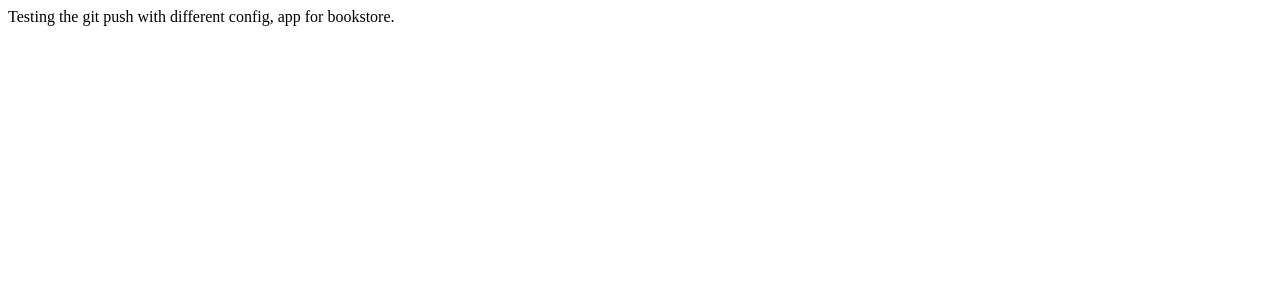
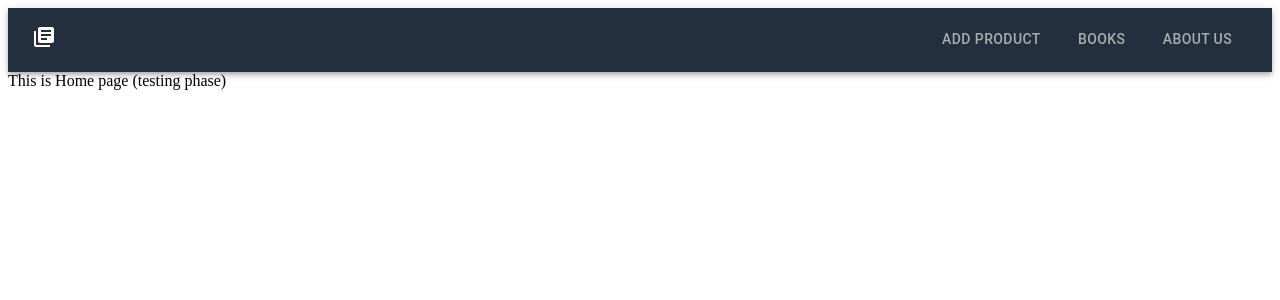
Before and after one commit to ajayhrishi/PracticeProject-BookStore-App-FrontEnd, a React (Create React App) app: page / in a window 1280 px wide. Shown: the top 300 px of the page. Built offline with nearby package versions, Linux system fonts and the light colour scheme.

Commit message:
finished making routes

```diff
--- a/package.json
+++ b/package.json
@@ -3,11 +3,16 @@
   "version": "0.1.0",
   "private": true,
   "dependencies": {
+    "@emotion/react": "^11.11.1",
+    "@emotion/styled": "^11.11.0",
+    "@mui/icons-material": "^5.14.11",
+    "@mui/material": "^5.14.11",
     "@testing-library/jest-dom": "^5.17.0",
     "@testing-library/react": "^13.4.0",
     "@testing-library/user-event": "^13.5.0",
     "react": "^18.2.0",
     "react-dom": "^18.2.0",
+    "react-router-dom": "^6.16.0",
     "react-scripts": "5.0.1",
     "web-vitals": "^2.1.4"
   },
--- a/src/App.js
+++ b/src/App.js
@@ -1,9 +1,24 @@
 import React from 'react'
-
+import { Routes, Route } from 'react-router-dom'
+import Header from './componenets/Header'
+import Home from './componenets/Home'
+import AboutUs from './componenets/AboutUs'
+import AddBook from './componenets/AddBook'
+import Books from './componenets/Book/Books'
 const App = () => {
   return (
     <div>
-       Testing the git push with different config, app for bookstore.
+      <header>
+        <Header/>
+      </header>
+      <main>
+        <Routes>
+          <Route path='/' element={<Home/>} exact></Route>
+          <Route path='/add' element={<AddBook/>} exact></Route>
+          <Route path='/books' element={<Books/>} exact></Route>
+          <Route path='/aboutUs' element={<AboutUs/>} exact></Route>
+        </Routes>
+      </main>
     </div>
   )
 }
--- /dev/null
+++ b/src/componenets/AboutUs.js
@@ -0,0 +1,11 @@
+import React from 'react'
+
+const AboutUs = () => {
+  return (
+    <div>
+       About Us Route, On testing phase.
+    </div>
+  )
+}
+
+export default AboutUs
--- /dev/null
+++ b/src/componenets/AddBook.js
@@ -0,0 +1,11 @@
+import React from 'react'
+
+const addBook = () => {
+  return (
+    <div>
+       AddBook Route. On testing phase
+    </div>
+  )
+}
+
+export default addBook
--- /dev/null
+++ b/src/componenets/Book/Books.js
@@ -0,0 +1,11 @@
+import React from 'react'
+
+const Books = () => {
+  return (
+    <div>
+      Books Route. On testing phase.
+    </div>
+  )
+}
+
+export default Books
--- /dev/null
+++ b/src/componenets/Header.js
@@ -0,0 +1,34 @@
+import React,{useState} from 'react';
+import {NavLink} from 'react-router-dom';
+import {AppBar, Typography, Toolbar,Tabs, Tab} from '@mui/material';
+import LibraryBooksIcon from '@mui/icons-material/LibraryBooks';
+
+const Header = () => {
+    const [value,setValue]=useState();
+  return (
+    <div>
+      <AppBar sx={{backgroundColor:'#232F3D'}} position='sticky'>
+        <Toolbar>
+            <Typography>
+                <LibraryBooksIcon/>
+            </Typography>
+            <Tabs
+            sx={{ml:'auto'}}
+            textColor='inherit'
+            indicatorColor='secondary'
+            value={value}
+            onChange={(e,val)=>{setValue(val)}} >
+
+                <Tab LinkComponent={NavLink} to='/add' label='Add Product' />
+                <Tab LinkComponent={NavLink} to='/books' label='Books'/>
+                <Tab LinkComponent={NavLink} to='/aboutUs' label='About Us'/>
+
+            </Tabs>
+        </Toolbar>
+      </AppBar>
+
+    </div>
+  )
+}
+
+export default Header
--- /dev/null
+++ b/src/componenets/Home.js
@@ -0,0 +1,11 @@
+import React from 'react'
+
+const Home = () => {
+  return (
+    <div>
+      This is Home page (testing phase)
+    </div>
+  )
+}
+
+export default Home
--- a/src/index.js
+++ b/src/index.js
@@ -2,11 +2,14 @@ import React from 'react';
 import ReactDOM from 'react-dom/client';
 import './index.css';
 import App from './App';
+import { BrowserRouter } from 'react-router-dom';
 
 
 const root = ReactDOM.createRoot(document.getElementById('root'));
 root.render(
+  <BrowserRouter>
   <React.StrictMode>
     <App />
   </React.StrictMode>
+  </BrowserRouter>
 );
```
Also changed, not shown: src/componenets/Book/Book.js (added, +11 -0 lines), src/componenets/Book/BookDetails.js (added, +11 -0 lines), 1 other file (tests, documents, lock files or other folders).
